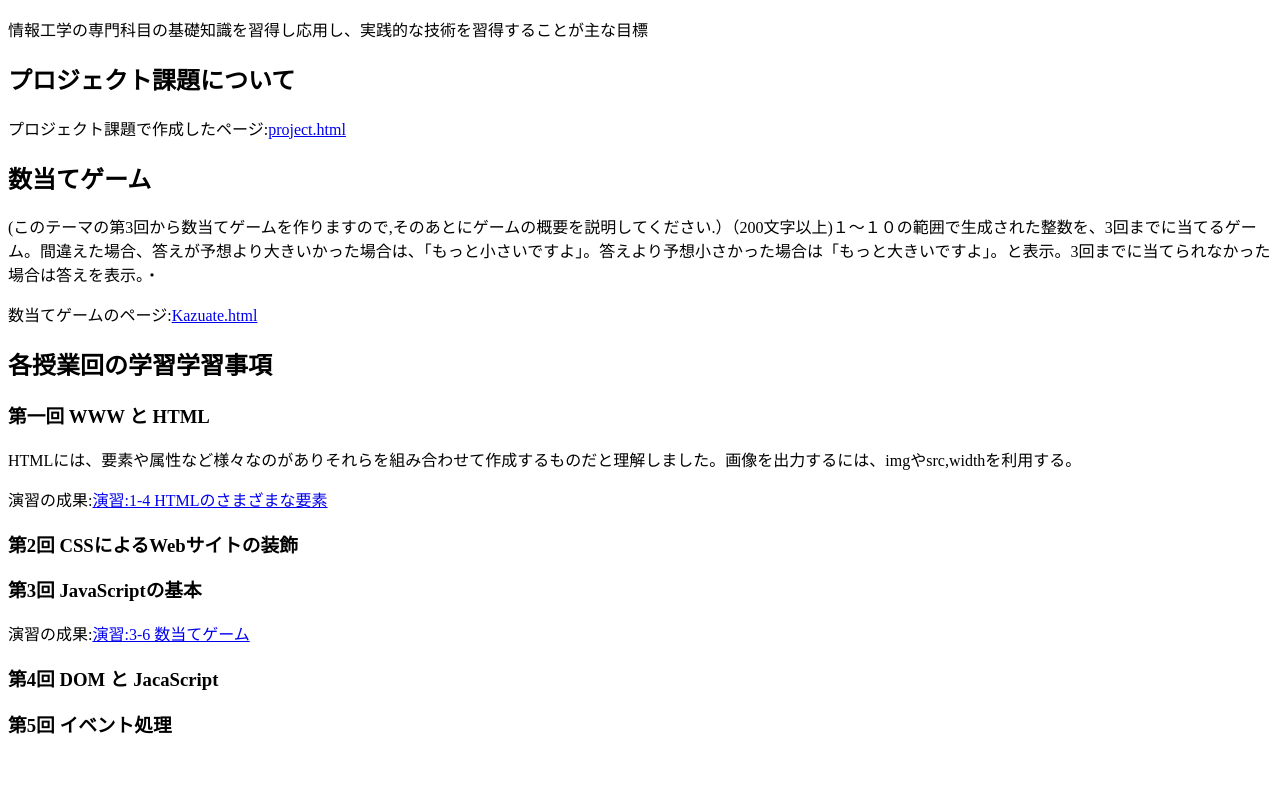
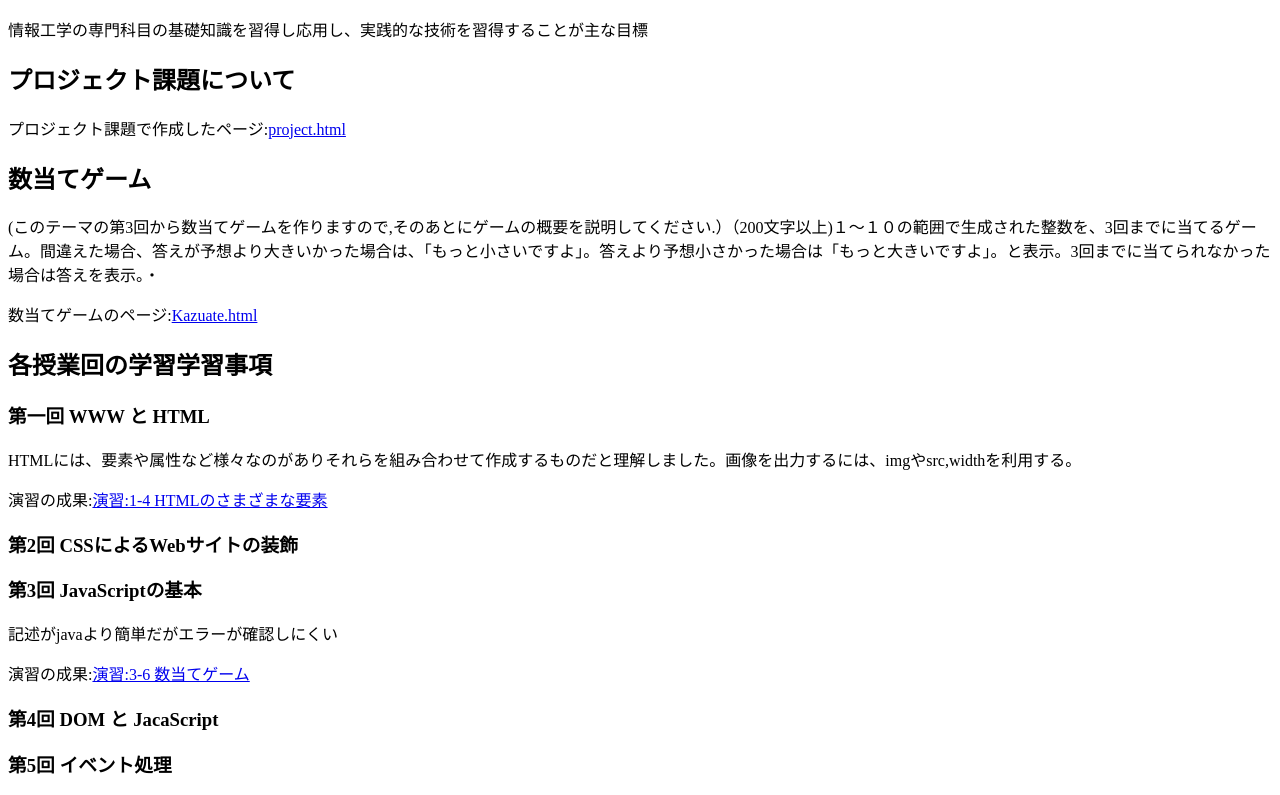
Before and after one commit to G484972024/medialabo, a plain HTML site: page index.html in a window 1280 px wide. Shown: the part 127-922 px from the top of the page. Before the commit the page ends 882 px from the top, so only its background shows below. Drawn offline with Linux system fonts and the light colour scheme.

Commit message:
こっみち

```diff
--- a/index.html
+++ b/index.html
@@ -24,6 +24,7 @@
    <p>演習の成果:<a href="plactice-html/elements.html" target="_blank">演習:1-4 HTMLのさまざまな要素</a></p>
    <h3>第2回 CSSによるWebサイトの装飾</h3>
    <h3>第3回 JavaScriptの基本</h3>
+   <p>記述がjavaより簡単だがエラーが確認しにくい
    <p>演習の成果:<a href="practice-js/obj-practice.html" target="_blank">演習:3-6 数当てゲーム</a></p>
    <h3>第4回 DOM と JacaScript</h3>
    <h3>第5回 イベント処理</h3>
```
